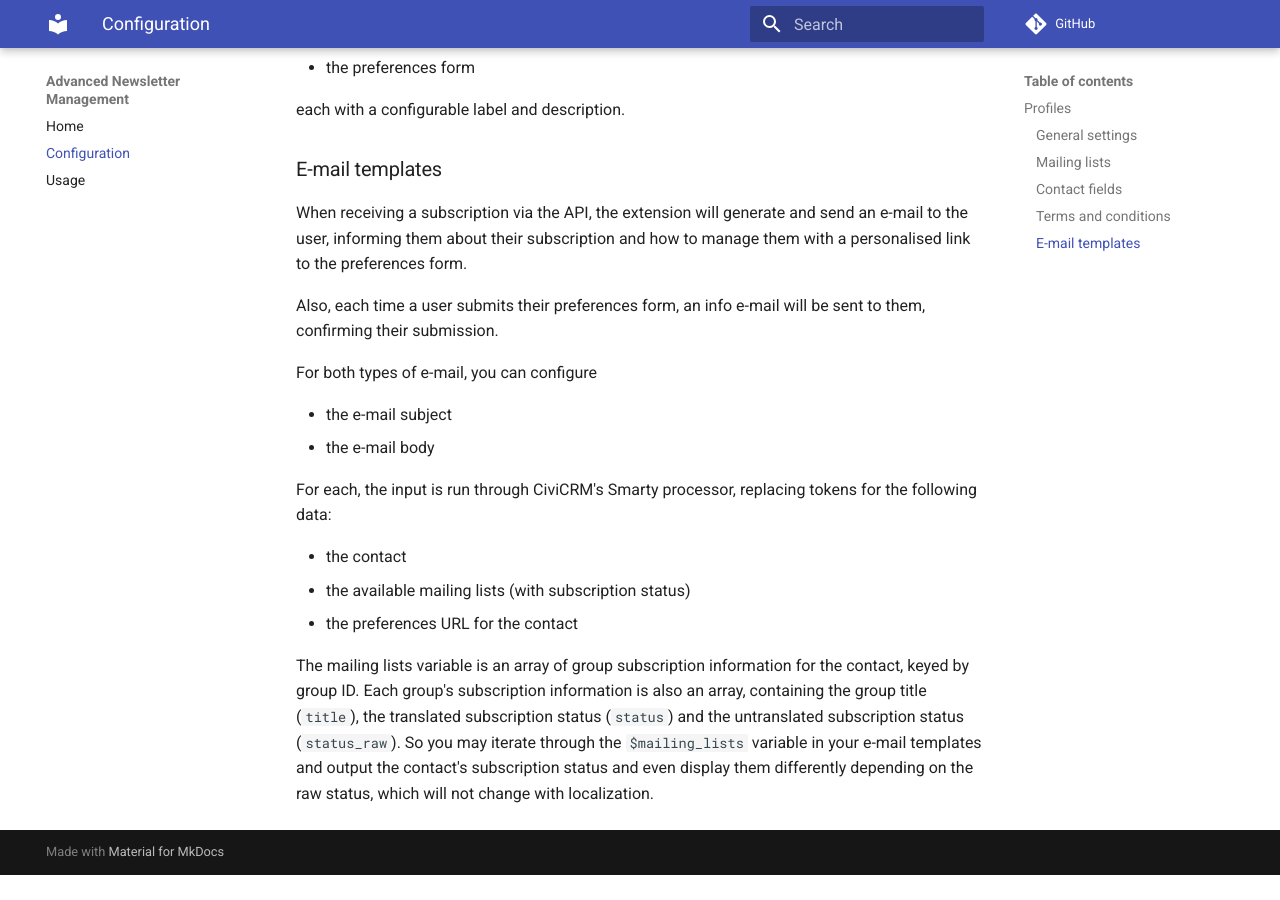
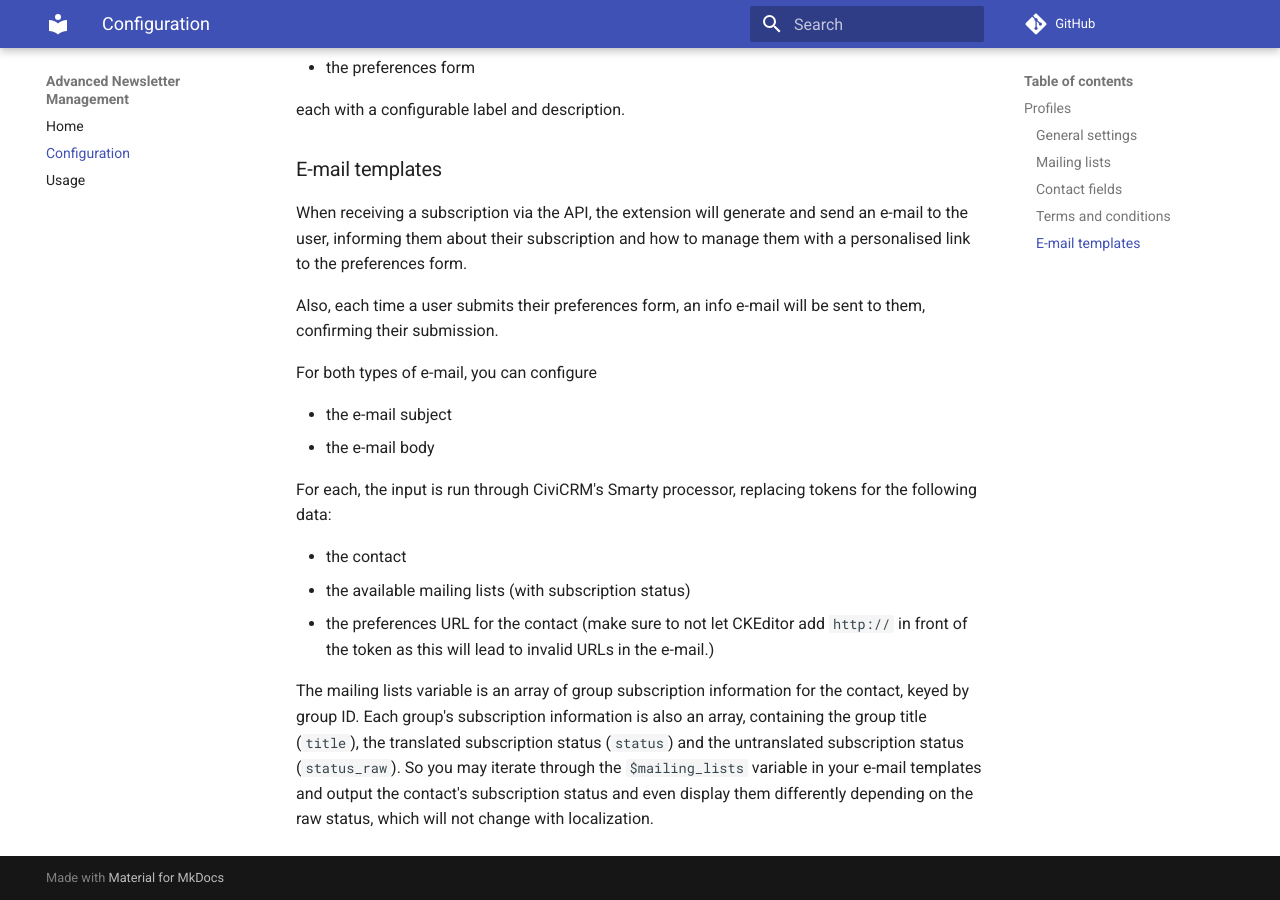
Before and after one commit to systopia/de.systopia.newsletter, an MkDocs documentation site: the page built from docs/configuration.md, in a window 1280 px wide and 900 px high, scrolled down 2539 px. Built offline with MkDocs 1.6.1 and Material for MkDocs 9.7.7, drawn with Linux system fonts in a browser that asks for light colours; comment, search, counter and statistics services are not loaded; before the commit the page ends 3414 px from its top, so only the background shows below that.

Commit message:
Add note about CKEditor configuration for e-mail template links to documentation

```diff
--- a/docs/configuration.md
+++ b/docs/configuration.md
@@ -103,7 +103,9 @@ for the following data:
 
 - the contact
 - the available mailing lists (with subscription status)
-- the preferences URL for the contact
+- the preferences URL for the contact (make sure to not let CKEditor
+  add `http://` in front of the token as this will lead to invalid URLs in the
+  e-mail.)
 
 The mailing lists variable is an array of group subscription information for the
 contact, keyed by group ID. Each group's subscription information is also an
```
